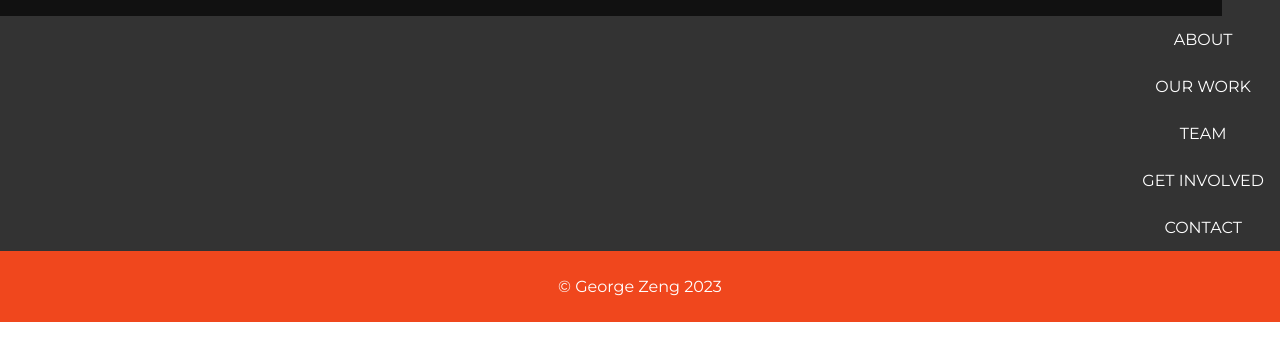
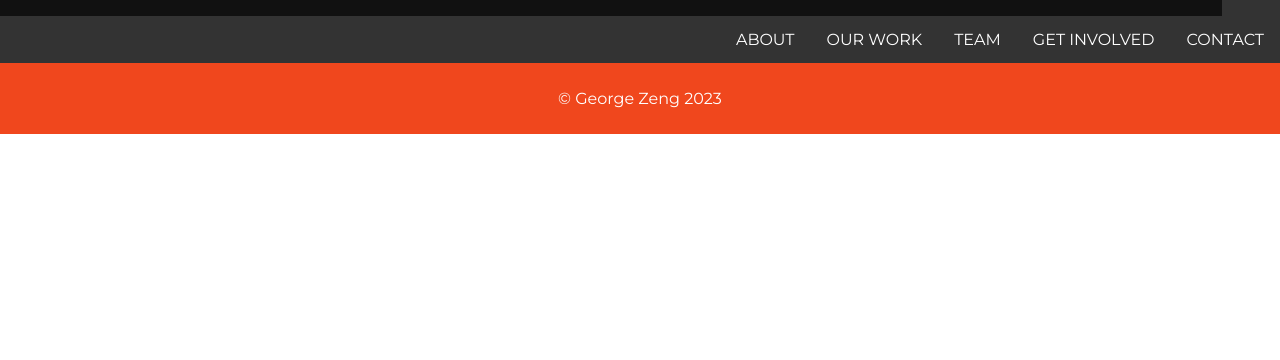
Before and after one commit to tackcanada/tackcanada.github.io, a plain HTML site: page docs/index.html in a window 1280 px wide. Shown: the part 366-726 px from the top of the page. Drawn offline with Linux system fonts and the light colour scheme; files whose address does not match are found by name.

Commit message:
Fixed nav bar

```diff
--- a/docs/style.css
+++ b/docs/style.css
@@ -23,7 +23,9 @@ nav ul {
 }
 
 .right-nav {
+  display: flex;
   float: right;
+  align-items: center; /* Aligns the buttons vertically, making a horizontal line */
 }
 
 nav li a {
```
